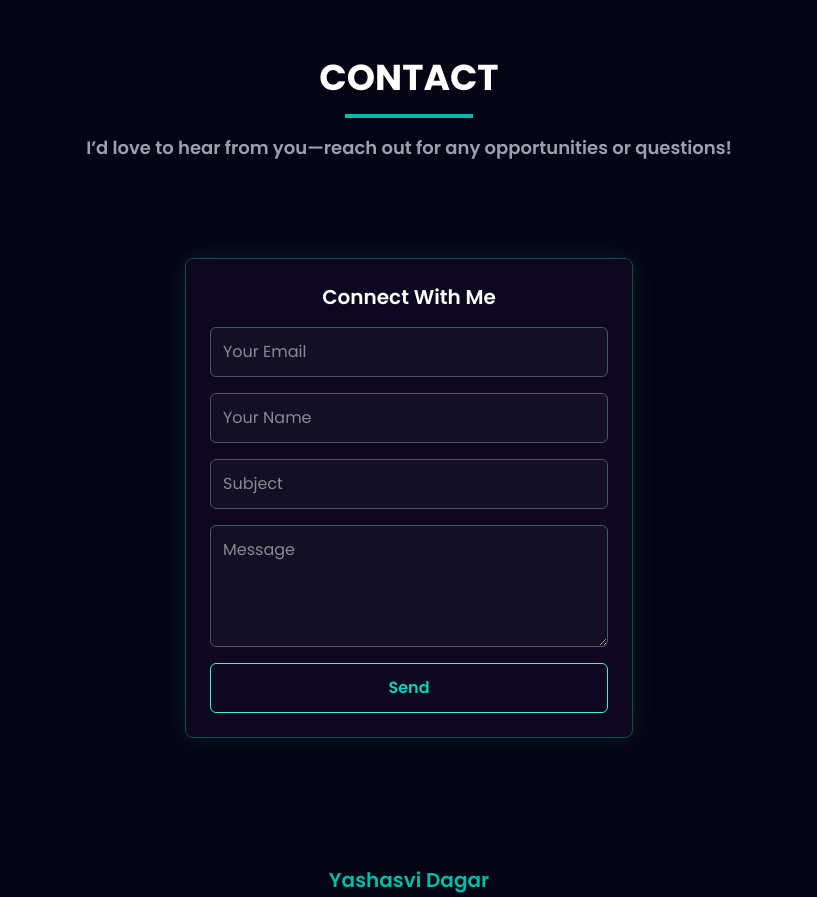
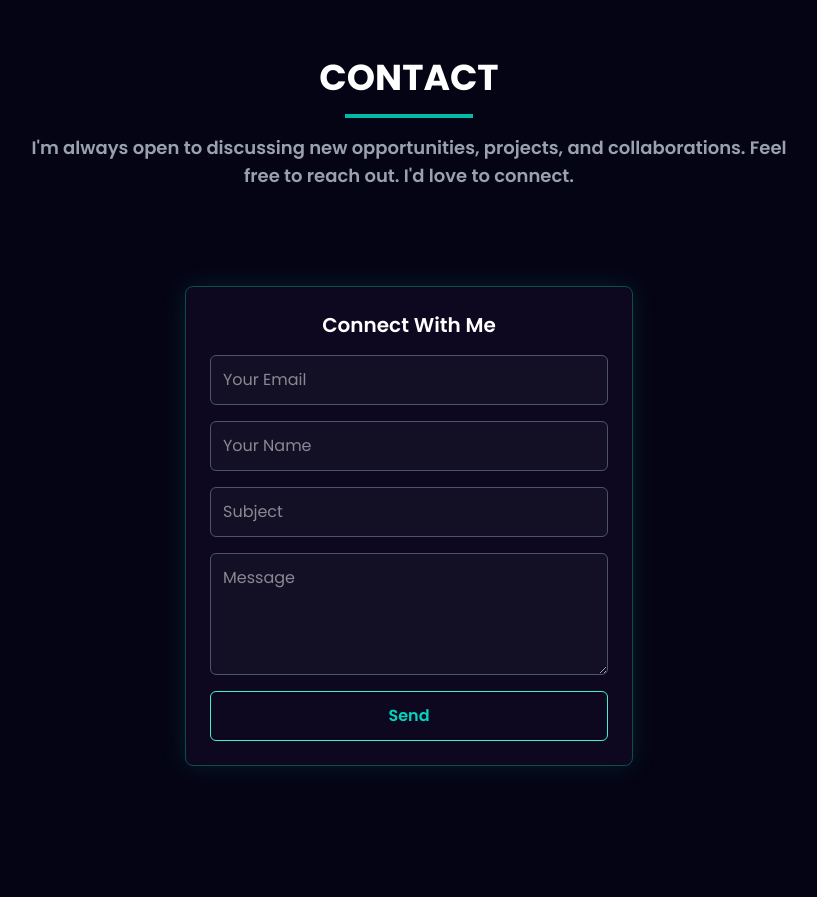
Before and after one commit to YashasviDagar/Yashasvi-D-Portfolio, a React (Vite) app in the folder myportfolio/: page / in a window 1280 px wide. Shown: the part 5300-6197 px from the top of the page, without its empty margins (231-1048 px from the left). Built offline with nearby package versions, Linux system fonts and the light colour scheme.

Commit message:
Change Line For UI

```diff
--- a/myportfolio/src/components/Contact/Contact.jsx
+++ b/myportfolio/src/components/Contact/Contact.jsx
@@ -79,8 +79,7 @@ const Contact = () => {
           <div className="w-32 h-1 bg-teal-500 mx-auto mt-4"></div>
 
           <p className="text-gray-400 mt-4 text-lg font-semibold">
-            I’d love to hear from you—reach out for any opportunities or
-            questions!
+            I'm always open to discussing new opportunities, projects, and collaborations. Feel free to reach out. I'd love to connect.
           </p>
         </div>
 
```
